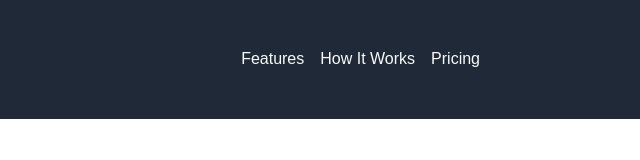
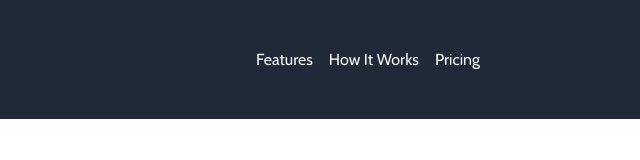
Before and after one commit to edsaur/product-landing-page, a plain HTML site: page index.html in a window 1280 px wide. Shown: the full height of the page, 640-1280 px from the left. Drawn offline with nearby package versions, Linux system fonts and the light colour scheme.

Commit message:
add font from Google Fonts

```diff
--- a/style.css
+++ b/style.css
@@ -1,3 +1,4 @@
+@import url('https://fonts.googleapis.com/css2?family=Cabin&display=swap');
 * {
   box-sizing: border-box;
   margin: 0;
@@ -6,7 +7,7 @@
 }
 
 body {
-  font-family: sans-serif;
+  font-family: 'Cabin', sans-serif;
 
 }
 
@@ -46,3 +47,5 @@ body {
    color: #F9FAF8;;
    text-decoration: none;
  }
+
+ /* CONTAIN AREA */
```
